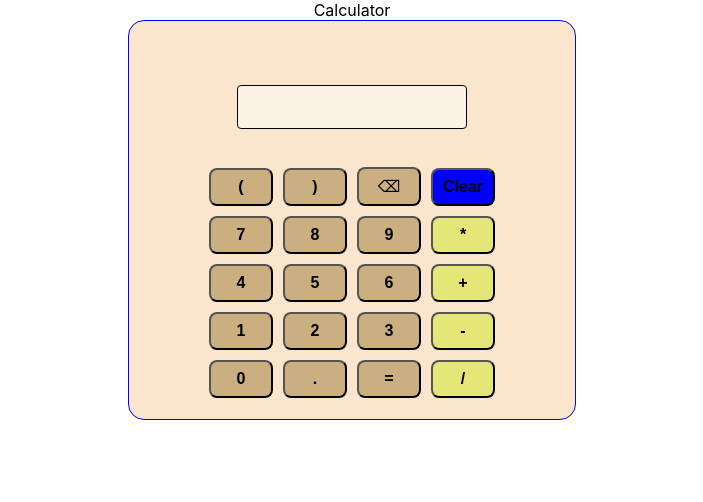
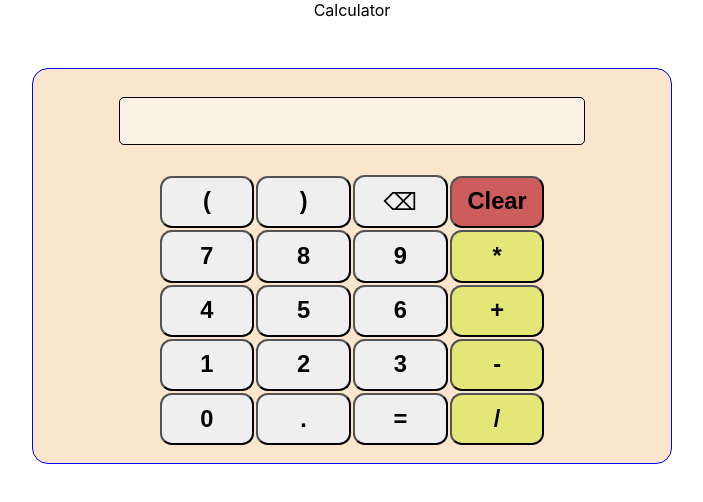
Before and after one commit to AidanMcB/React-Calculator, a React (Create React App) app: page / in a window 1280 px wide. Shown: the top 502 px of the page, without its empty margins (288-991 px from the left). Built offline with nearby package versions, Linux system fonts and the light colour scheme.

Commit message:
all devices responsive, needs color updates

```diff
--- a/src/mobile.css
+++ b/src/mobile.css
@@ -14,92 +14,115 @@ code {
 *{
   box-sizing: border-box;
 }
+/* Display */
+.display-container{
+  display: flex;
+  justify-content: center;
+  display: flex;
+}
+.display{
+  text-align: right;
+  display: block;
+  background-color: rgb(255,255,255, .5);
+  border: 1px solid black;
+  border-radius: .25em;
+  padding: .75em;
+  height: 6vh;
+  width: 75%;
+  margin: auto;
+  font-size: 1.25em;
+  margin-bottom: 1em;
+}
+/* Calculator */
+.full-calc{
+  background-color: rgba(244, 192, 130, 0.4);
+  position: relative;
+  top: 3em;
+  border: 1px solid blue;
+  border-radius: 1em;
+  margin: auto;
+  width: 50%;
+  padding: 0.5em;
+  height: 100%;
+}
+button:nth-child(-n+2){
+  width: 4em;
+}
+.btn-table, tr, td{
+  margin: auto;
+}
+.btn-table{
+  table-layout: fixed;
+  padding: .5em;
+  display: flex;
+  justify-content: center;
+  align-items: center;
+}
+td{
+  margin: 0 auto;
+  padding: 0;
+  align-content: center;
+}
+button{
+  width: 40%;
+  font-weight: 550;
+  font-size: 1.85vw;
+  border-radius: .5em;
+  display: block;
+  padding: .45em;
+}
+.mult, .plus, .minus ,.divide{
+  background-color: rgb(228, 230, 119);
+}
+.clear{
+  background-color: indianred;
+}
 
-  /* Display */
-  .display-container{
-    display: flex;
-    justify-content: center;
-    display: flex;
-  }
-  .display{
-    text-align: right;
-    display: block;
-    background-color: rgb(255,255,255, .5);
-    border: 1px solid black;
-    border-radius: .25em;
-    padding: .75em;
-    height: 2.75em;
-    width: 60%;
-    margin: .75em;
-    margin-bottom: 2em;
-  }
-  /* Calculator */
-  .full-calc{
-    background-color: rgba(244, 192, 130, 0.4);
-    top: 3em;
-    border: 1px solid blue;
-    border-radius: 1em;
-    margin: auto;
-    width: 35%;
-    padding: 2em;
-    height: 25em;
-  }
-  button:nth-child(-n+2){
-    width: 4em;
-  }
-  .btn-table, tr, td{
-    margin: auto;
-  }
-  td{
-    margin: 0 auto;
-    padding: .25em;
-  }
-  button{
-    font-weight: 550;
-    font-size: 1em;
-    background-color: rgba(187, 156, 103, 0.75);
-    border-radius: .5em;
-    display: block;
-    padding: .5em;
-    width: 100%;
-  }
-  .mult, .plus, .minus ,.divide{
-    background-color: rgb(228, 230, 119);
-  }
-  .clear{
-    background-color: blue;
-  }
+@media screen and (min-width: 401px) and (max-width: 615px){
+/* Display */
+.display{
+  font-size: .75em;
+}
+/* Calculator */
+.full-calc{
+  height: 20em;
+}
+button:nth-child(-n+2){
+  width: 4em;
+}
+.btn-table, tr, td{
+  margin: auto;
+}
+.btn-table{
+  table-layout: fixed;
+  padding: .5em;
+  display: flex;
+  justify-content: center;
+  align-items: center;
+}
+td{
+  margin: 0 auto;
+  padding: 0;
+  align-content: center;
+}
+button{
+  width: 40%;
+  font-weight: 550;
+  font-size: 2.75vw;
+  border-radius: .5em;
+  display: block;
+  padding: .45em;
+}
+.mult, .plus, .minus ,.divide{
+  background-color: rgb(228, 230, 119);
+}
+.clear{
+  background-color: indianred;
+}
+}
 
-
-  /*
-  purples:
-  b300d4
-  f5e1fd
-  ce9dd9
-
-  rand:
-  fdcfb3
-  cec8e4
-  f9f7e8
-  */
-
-  /*Mobile */
-@media screen and (max-width: 500px) and (min-width: 340px){
-  body {
-    margin: 0;
-    font-family: -apple-system, BlinkMacSystemFont, 'Segoe UI', 'Roboto', 'Oxygen',
-      'Ubuntu', 'Cantarell', 'Fira Sans', 'Droid Sans', 'Helvetica Neue',
-      sans-serif;
-    -webkit-font-smoothing: antialiased;
-    -moz-osx-font-smoothing: grayscale;
-  }
-  code {
-    font-family: source-code-pro, Menlo, Monaco, Consolas, 'Courier New',
-      monospace;
-  }
-  *{
-    box-sizing: border-box;
-  }
+  /* Mobile */
+@media screen and (max-width: 400px) and (min-width: 340px){
     /* Display */
     .display-container{
       display: flex;
@@ -114,8 +137,8 @@ code {
       border-radius: .25em;
       padding: .75em;
       height: 2.75em;
-      width: 100%;
-      margin: .75em;
+      width: 90%;
+      margin: auto;
       margin-bottom: 1em;
     }
     /* Calculator */
@@ -141,16 +164,19 @@ code {
       table-layout: fixed;
       width: 100%;
       padding: .5em;
+      display: flex;
+      justify-content: center;
+      align-items: center;
     }
     td{
       margin: 0 auto;
       padding: 0;
+      align-content: center;
     }
     button{
       width: 100%;
       font-weight: 550;
       font-size: 1em;
-      background-color: rgba(187, 156, 103, 0.75);
       border-radius: .5em;
       display: block;
       padding: .35em;
@@ -175,6 +201,27 @@ code {
     */
   }
   @media screen and (max-width: 340px){
+    button{
+      width: 50%;
+      font-weight: 550;
+      font-size: 4vw;
+      border-radius: .5em;
+      display: block;
+      padding: .35em;
+    }
+    .display{
+      text-align: right;
+      display: block;
+      background-color: rgb(255,255,255, .5);
+      border: 1px solid black;
+      border-radius: .25em;
+      padding: .25em;
+      height: 2em;
+      width: 90%;
+      font-size: 12px;
+      margin: auto;
+      margin-bottom: 1em;
+    }
     .full-calc{
       /* overflow-x: auto; */
       background-color: rgba(244, 192, 130, 0.4);
@@ -184,38 +231,7 @@ code {
       border-radius: 1em;
       margin: auto;
       width: 80%;
-      padding: 0em;
-      height: 20em;
+      padding: 0.5em;
+      height: 100%;
     }
-    button:nth-child(-n+2){
-      width: 4em;
-    }
-    .btn-table, tr, td{
-      margin: auto;
-    }
-    .btn-table{
-      table-layout: fixed;
-      width: 90%;
-      padding: .5em;
-    }
-    td{
-      margin: 0 auto;
-      padding: 0;
-    }
-    button{
-      width: 100%;
-      font-weight: 550;
-      font-size: .75em;
-      background-color: rgba(187, 156, 103, 0.75);
-      border-radius: .5em;
-      display: block;
-      padding: .35em;
-    }
-    .mult, .plus, .minus ,.divide{
-      background-color: rgb(228, 230, 119);
-    }
-    .clear{
-      background-color: indianred;
-    }
-
   }
```
